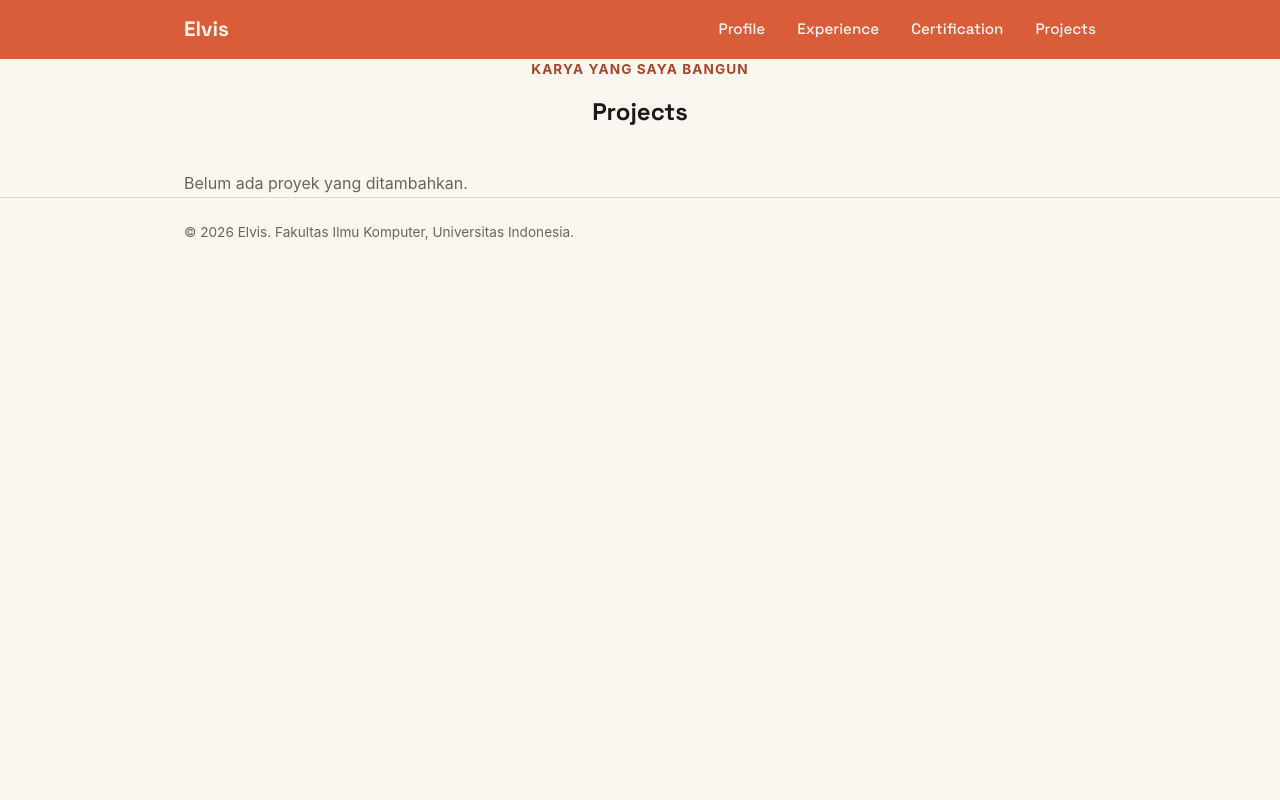
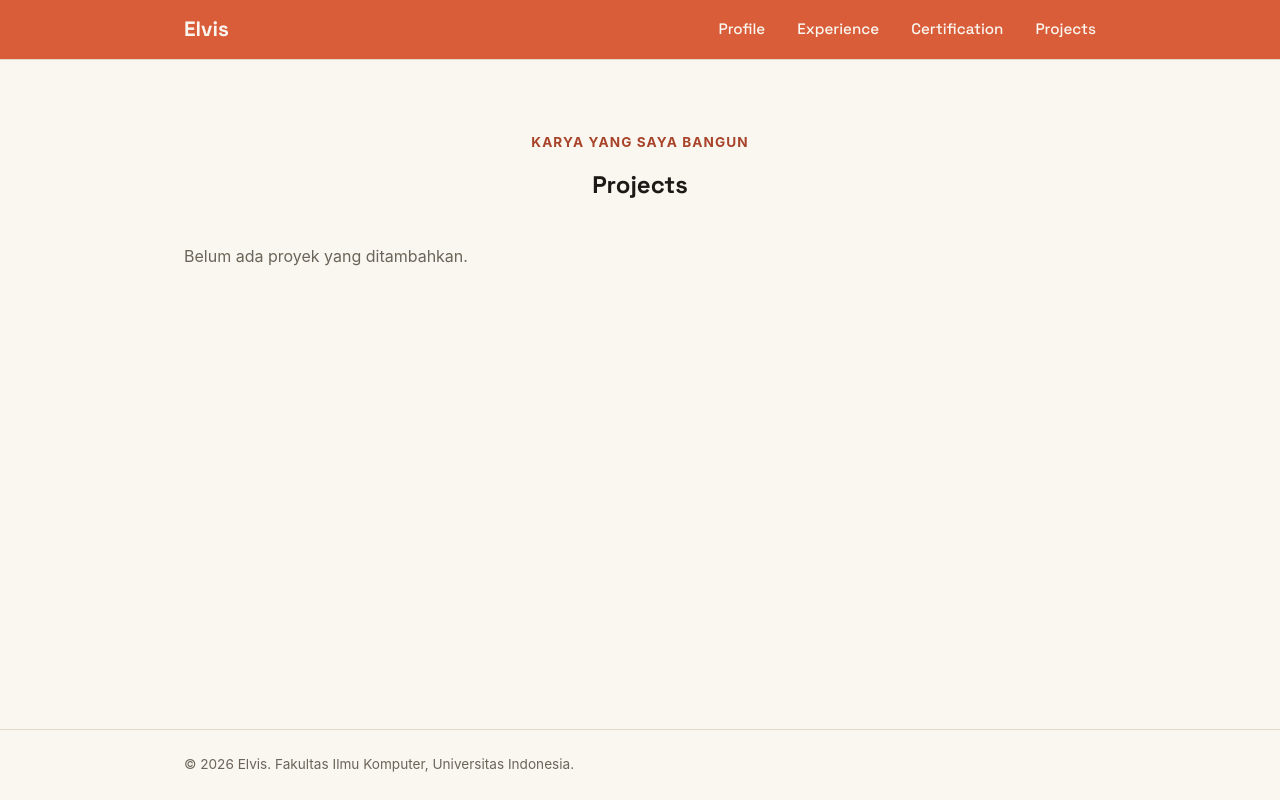
Before and after one commit to vis-fishy/myportofolio, a Django app: page /projects/ in a window 1280 px wide. Run offline with Django 5.2, Linux system fonts and the light colour scheme; data that the repository does not hold is empty.

Commit message:
fix: footer stays on the bottom

```diff
--- a/static/css/style.css
+++ b/static/css/style.css
@@ -28,6 +28,12 @@ body {
     color: var(--ink);
     background-color: var(--paper);
     line-height: 1.6;
+    display: flex;
+    flex-direction: column;
+    height: 100vh;
+}
+main {
+    flex-grow: 1;
 }
 
 h1, h2, .brand {
@@ -378,6 +384,7 @@ img {
 }
 
 .site-footer {
+    bottom: 0;
     padding: 1.5rem;
     color: var(--text-muted);
     font-size: 0.85rem;
--- a/templates/base.html
+++ b/templates/base.html
@@ -24,6 +24,7 @@
             </nav>
         </div>
     </header>
+
     {% block content %} {% endblock content %}
 
     <footer class="site-footer">
--- a/templates/project.html
+++ b/templates/project.html
@@ -1,12 +1,13 @@
 {% extends "base.html" %}
 {% block meta %}
+
     <title>Projects - {{ name }}</title>
 
 {% endblock meta %}
 
 {% block content %}
     <main>
-        <section class="experience-section" id="experience">
+        <section class="experience-content" id="experience">
             <div class="container experience-grid">
                 <div class="experience-punchline">
                     <p class="kicker">Karya yang saya bangun</p>
```
